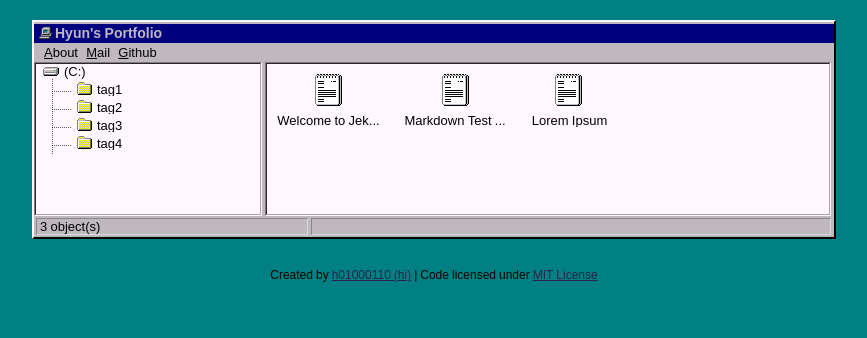
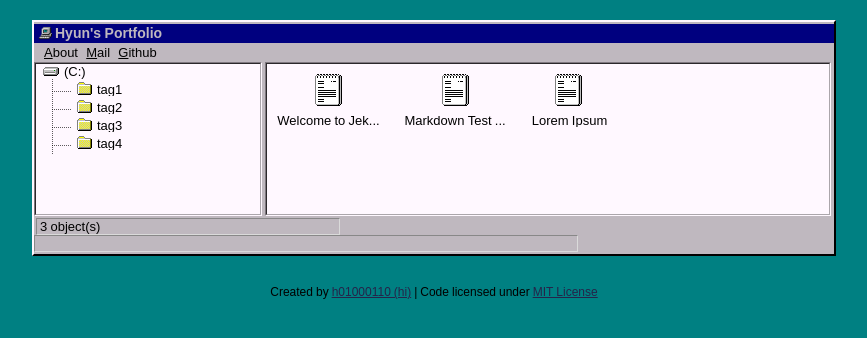
Before and after one commit to shyun03/shyun03.github.io, a Jekyll site: the page built from index.html, in a window 1280 px wide. Shown: the top 338 px of the page, without its empty margins (206-1073 px from the left). Built offline with Jekyll 4.4.1, drawn with Linux system fonts in a browser that asks for light colours; some web fonts are replaced.

Commit message:
화면 비율 수정-3

```diff
--- a/assets/css/001.css
+++ b/assets/css/001.css
@@ -40,8 +40,7 @@
 }
 
 .wrapper,.content {
-    max-width: 800px;
-    width: 90%;
+    width: 800px;
     margin: auto;
     margin-top: 20px;
     background: #bfb8bf;
@@ -217,17 +216,20 @@
 .post_total .left,.post_total .right {
     border: 1px solid;
     border-color: #888888 #dadada #dadada #888888;
-    display: inline-block;
+    display: flex;
+    justify-content: space-between;
     padding: 1px 3px
 }
 
 .post_total .left {
-    width: 33%;
+    flex: 0 0 33%;
+    max-width: 37%;
     margin-left: 2px
 }
 
 .post_total .right {
-    width: 64%;
+    flex: 0 0 64%;
+    max-width: 67%;
     margin-right: 2px
 }
 
```
Also changed, not shown: assets/css/002.css (+7 -5 lines).
